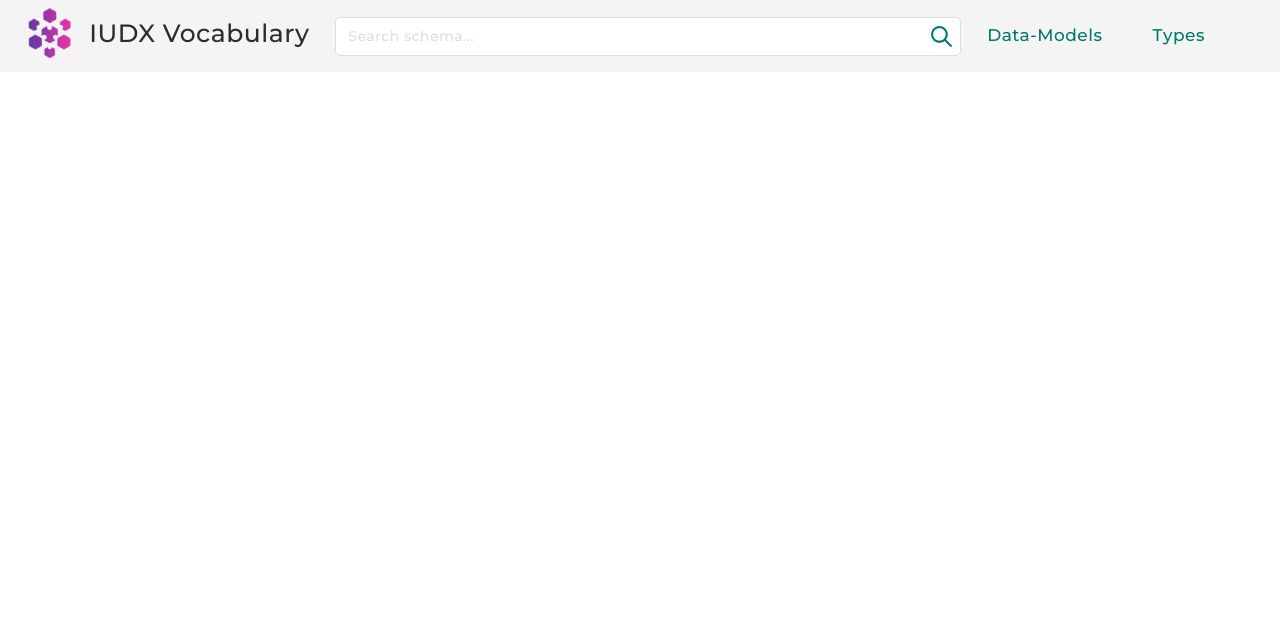
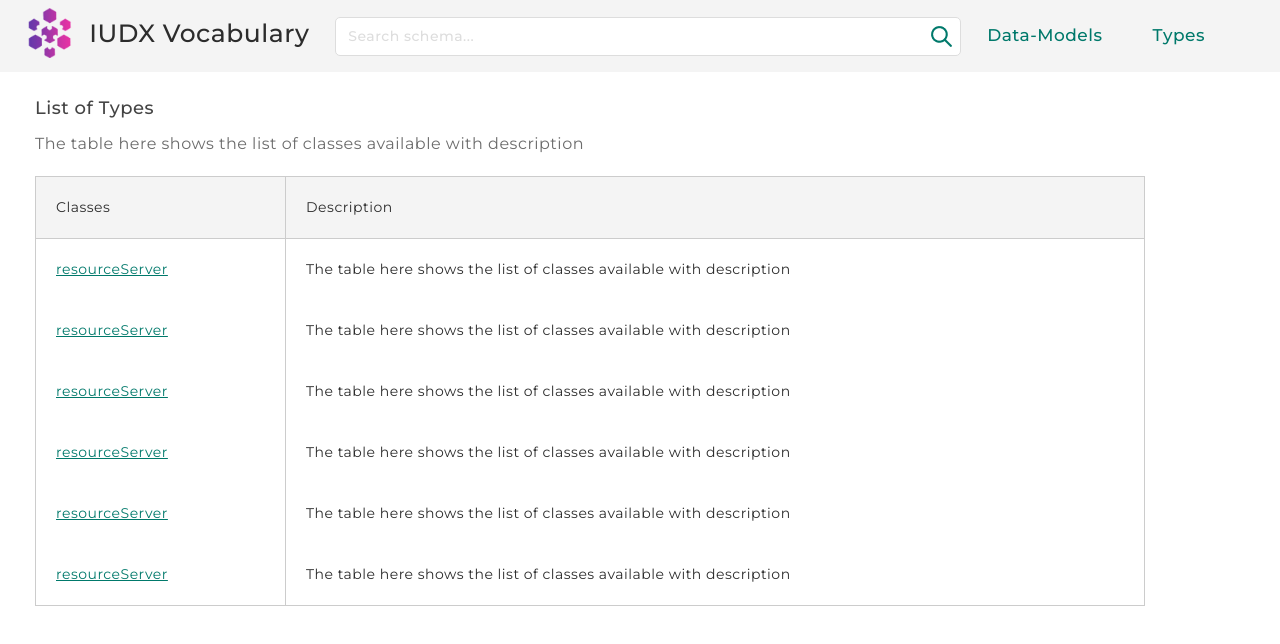
Before and after one commit to datakaveri/iudx-voc-ui, an Angular app: page /classes in a window 1280 px wide. Shown: the top 644 px of the page. Built offline with nearby package versions, Linux system fonts and the light colour scheme.

Commit message:
added classes component

```diff
--- a/src/app/classes/classes.component.html
+++ b/src/app/classes/classes.component.html
@@ -1 +1,79 @@
-<p>classes works!</p>
+<div class="main-container">
+  <div class="title-div">
+    <h1>List of Types</h1>
+    <p>The table here shows the list of classes available with description</p>
+  </div>
+  <div id="table-div">
+    <table>
+      <tr>
+        <th>Classes</th>
+        <!-- <th>Expected Type</th> -->
+        <th class="description">Description</th>
+      </tr>
+      <!-- <tr class="sub-header-style">
+        <th>Properties of ResourceGroup</th>
+        <th></th>
+        <th></th>
+      </tr> -->
+      <tr>
+        <td>
+          <a class="classes">resourceServer</a>
+        </td>
+        <!-- <td>Text RelationshipValue</td> -->
+        <td class="description">
+          The table here shows the list of classes available with description
+        </td>
+      </tr>
+      <tr>
+        <td>
+          <a class="classes">resourceServer</a>
+        </td>
+        <!-- <td>Text RelationshipValue</td> -->
+        <td class="description">
+          The table here shows the list of classes available with description
+        </td>
+      </tr>
+      <tr>
+        <td>
+          <a class="classes">resourceServer</a>
+        </td>
+        <!-- <td>Text RelationshipValue</td> -->
+        <td class="description">
+          The table here shows the list of classes available with description
+        </td>
+      </tr>
+      <!-- <tr class="sub-header-style">
+        <th>Properties inherited from IUDXEntity</th>
+        <th></th>
+        <th></th>
+      </tr> -->
+      <tr>
+        <td>
+          <a class="classes">resourceServer</a>
+        </td>
+        <!-- <td>Text</td> -->
+        <td class="description">
+          The table here shows the list of classes available with description
+        </td>
+      </tr>
+      <tr>
+        <td>
+          <a class="classes">resourceServer</a>
+        </td>
+        <!-- <td>Text</td> -->
+        <td class="description">
+          The table here shows the list of classes available with description
+        </td>
+      </tr>
+      <tr>
+        <td>
+          <a class="classes">resourceServer</a>
+        </td>
+        <!-- <td>Text</td> -->
+        <td class="description">
+          The table here shows the list of classes available with description
+        </td>
+      </tr>
+    </table>
+  </div>
+</div>
--- a/src/app/classes/classes.component.scss
+++ b/src/app/classes/classes.component.scss
@@ -0,0 +1,49 @@
+.main-container {
+  padding-top: 60px;
+  margin: 35px;
+  .title-div {
+    h1 {
+      font-size: 18px;
+      padding-bottom: 10px;
+      color: var(--secondary);
+      font-weight: 500;
+    }
+    p {
+      font-size: 16px;
+      color: var(--tertiary);
+      padding-bottom: 20px;
+    }
+  }
+  #table-div {
+    width: 100%;
+    table {
+      width: calc(100% - 100px);
+      border: 1px solid #cccccc;
+      border-spacing: 0;
+      th {
+        text-align: left;
+        border-right: 1px solid #cccccc;
+        border-bottom: 1px solid #cccccc;
+        background-color: var(--off-white);
+        padding: 20px;
+      }
+      td {
+        border-right: 1px solid #cccccc;
+
+        padding: 20px;
+        // color: var(--highlight);
+      }
+      .classes {
+        // padding: 20px;
+        color: var(--highlight);
+        text-decoration: underline;
+      }
+      .description {
+        border-right: none;
+      }
+    }
+  }
+}
+.sub-header-style {
+  background-color: var(--off-white);
+}
```
